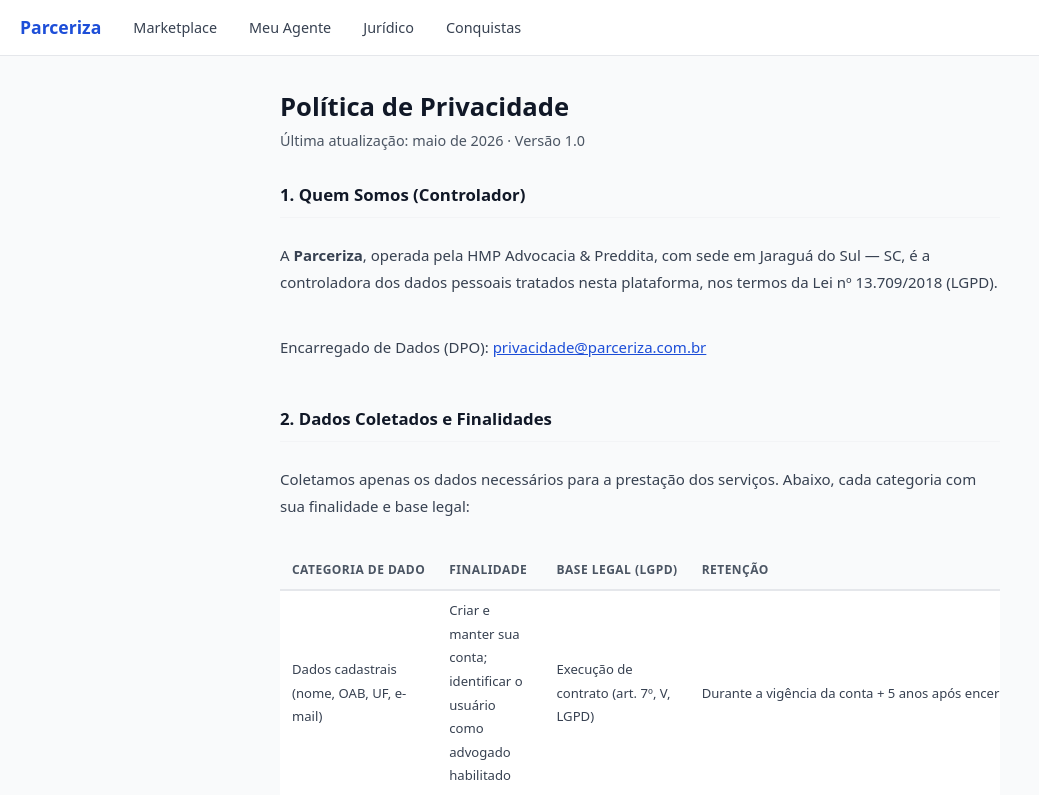
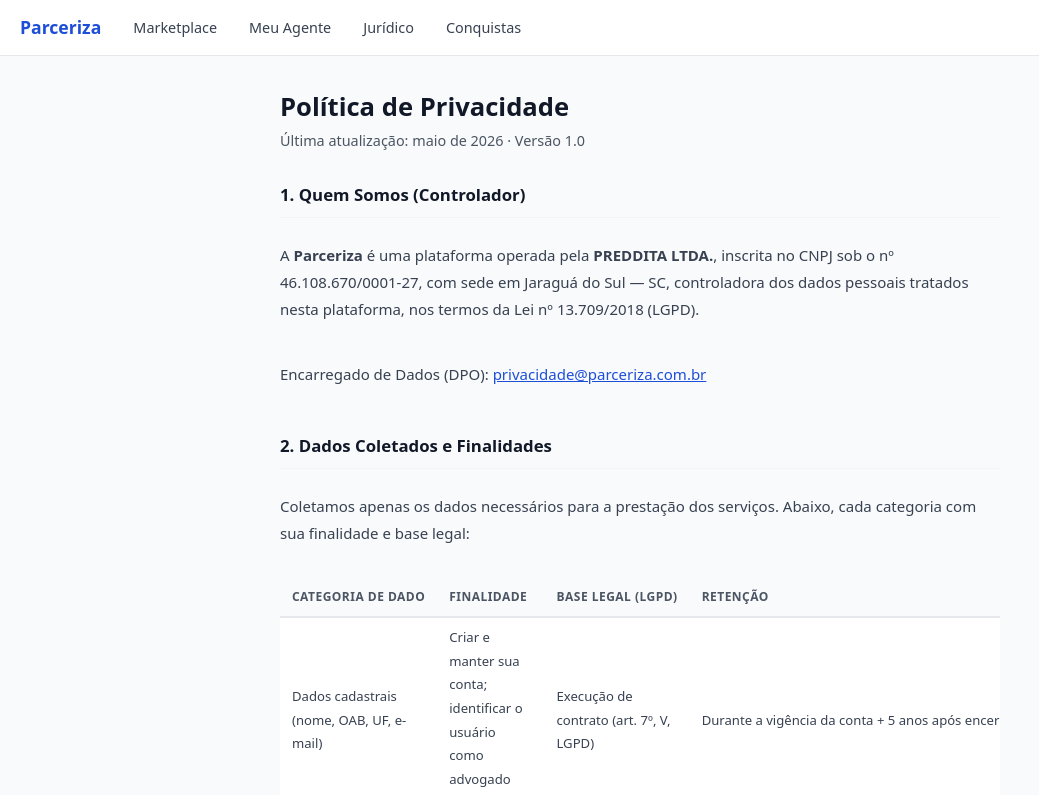
Before and after one commit to Pacher8/parceriza, a React (Vite) app in the folder client/: page /privacidade in a window 1280 px wide. Shown: the top 795 px of the page, without its empty margins (0-1039 px from the left). Built offline with nearby package versions, Linux system fonts and the light colour scheme; no server answers.

Commit message:
fix: replace owner with PREDDITA LTDA. CNPJ 46.108.670/0001-27
Remove all references to HMP Advocacia. Platform owner is now
correctly identified as PREDDITA LTDA. in both Termos and Privacidade.

```diff
--- a/client/src/pages/Privacidade.tsx
+++ b/client/src/pages/Privacidade.tsx
@@ -14,7 +14,7 @@
         <div style={{ lineHeight: 1.8, color: 'var(--color-gray-700)', fontSize: '.9375rem' }}>
 
           <Section title="1. Quem Somos (Controlador)">
-            <p>A <strong>Parceriza</strong>, operada pela HMP Advocacia &amp; Preddita, com sede em Jaraguá do Sul — SC, é a controladora dos dados pessoais tratados nesta plataforma, nos termos da Lei nº 13.709/2018 (LGPD).</p>
+            <p>A <strong>Parceriza</strong> é uma plataforma operada pela <strong>PREDDITA LTDA.</strong>, inscrita no CNPJ sob o nº 46.108.670/0001-27, com sede em Jaraguá do Sul — SC, controladora dos dados pessoais tratados nesta plataforma, nos termos da Lei nº 13.709/2018 (LGPD).</p>
             <p>Encarregado de Dados (DPO): <a href="mailto:privacidade@parceriza.com.br" style={{ color: 'var(--color-primary)' }}>privacidade@parceriza.com.br</a></p>
           </Section>
 
--- a/client/src/pages/Termos.tsx
+++ b/client/src/pages/Termos.tsx
@@ -110,8 +110,8 @@
           <Section title="14. Contato">
             <p>Dúvidas sobre estes Termos podem ser encaminhadas para:</p>
             <p>
-              <strong>HMP Advocacia &amp; Preddita</strong><br />
-              Jaraguá do Sul — SC<br />
+              <strong>PREDDITA LTDA.</strong><br />
+              CNPJ 46.108.670/0001-27 — Jaraguá do Sul — SC<br />
               E-mail: <a href="mailto:contato@parceriza.com.br" style={{ color: 'var(--color-primary)' }}>contato@parceriza.com.br</a>
             </p>
           </Section>
```
